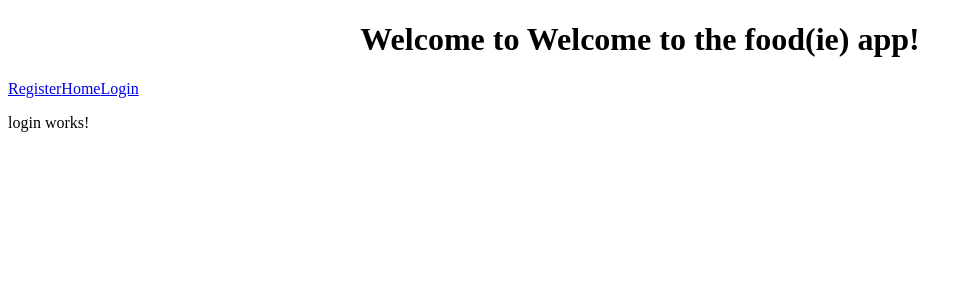
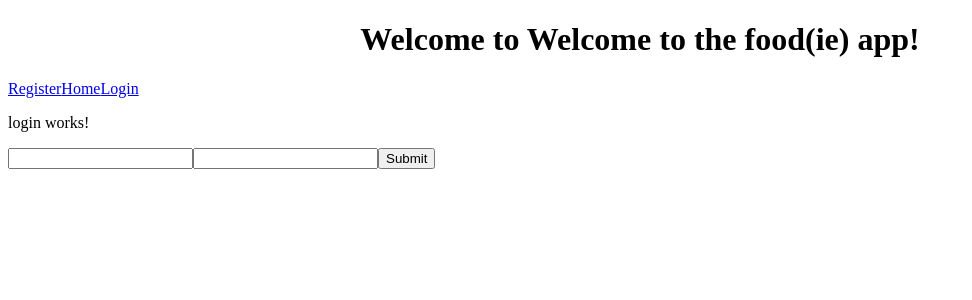
Before and after one commit to MubashirAR/foodAppFE, an Angular app: page /login in a window 1280 px wide. Shown: the top 300 px of the page, without its empty margins (0-972 px from the left). Built offline with nearby package versions, Linux system fonts and the light colour scheme.

Commit message:
added sample login register code

```diff
--- a/src/app/user/login/login.component.html
+++ b/src/app/user/login/login.component.html
@@ -1,3 +1,8 @@
 <p>
   login works!
 </p>
+<form action="" [formGroup]="profileGroup" (submit) = "onSubmit()">
+  <input type="text" formControlName="username">
+  <input type="password" formControlName="password">
+  <input type="submit" (value)="submitValue">
+</form>
--- a/src/app/user/login/login.component.ts
+++ b/src/app/user/login/login.component.ts
@@ -1,5 +1,7 @@
 import { Component, OnInit } from '@angular/core';
-
+import { FormControl, FormGroup } from '@angular/forms';
+import { HttpClient } from '@angular/common/http';
+import { Router } from '@angular/router';
 @Component({
   selector: 'app-login',
   templateUrl: './login.component.html',
@@ -7,9 +9,28 @@ import { Component, OnInit } from '@angular/core';
 })
 export class LoginComponent implements OnInit {
 
-  constructor() { }
+  constructor(private http: HttpClient, private router: Router) { }
+
+  submitValue = 'submit';
+  profileGroup = new FormGroup({
+    username: new FormControl(''),
+    password: new FormControl(''),
+  });
+  onSubmit = () => {this.http.get('http://localhost:3000/user', { params: this.profileGroup.value }).subscribe<Response>(
+    response => {
+      if (response.status === 'success') {
+        localStorage.setItem('userID', response.data._id);
+        this.router.navigate(['/']);
+      } else {
+        console.log('failure');
+      }
+    }); }
 
   ngOnInit() {
   }
 
 }
+class Response {
+  status: string;
+  data: Object;
+}
```
